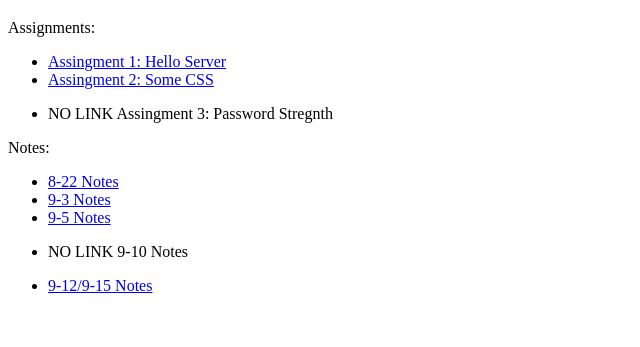
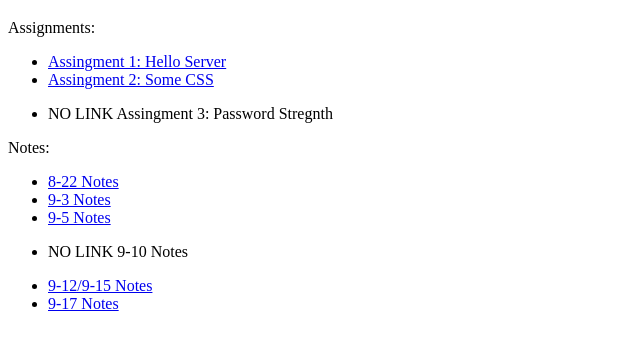
Before and after one commit to Lucas-Jones7/Lucas-Jones7.github.io, a plain HTML site: page TableOfContents.html in a window 1280 px wide. Shown: the part 61-408 px from the top of the page, without its empty margins (0-640 px from the left). Drawn offline with Linux system fonts and the light colour scheme.

Commit message:
Update TableOfContents.html to include 9-17 notes

```diff
--- a/TableOfContents.html
+++ b/TableOfContents.html
@@ -29,6 +29,7 @@
         <li> <a href="https://lucas-jones7.github.io/9-5/box.html">9-5 Notes</a> </li>
         <li> <p>NO LINK 9-10 Notes</p> </li>
         <li> <a href="https://lucas-jones7.github.io/9-12--9-15/js-git/index.html">9-12/9-15 Notes</a> </li>
+        <li> <a href="https://lucas-jones7.github.io/9-17/calculator.html">9-17 Notes</a> </li>
 
     </ul>
 </body>
```
